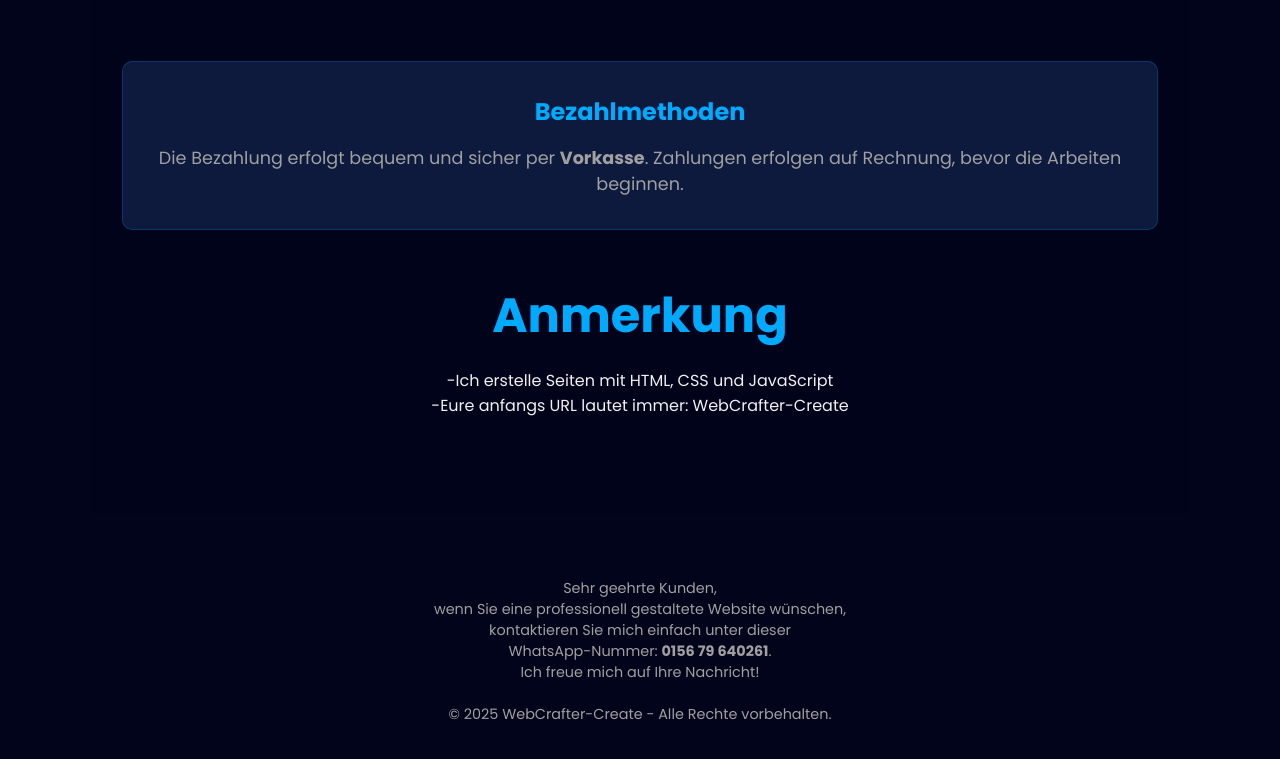
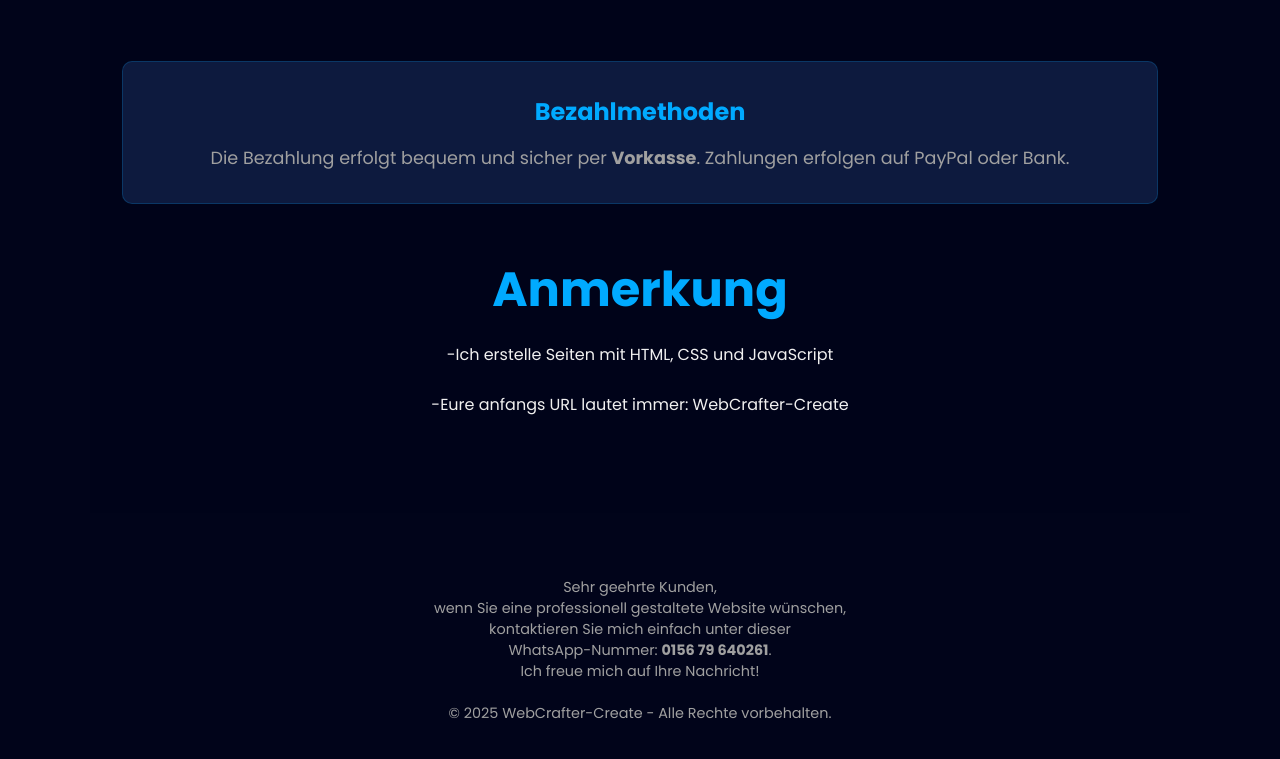
Before and after one commit to WebCrafter-Create/agency, a plain HTML site: page shopping.de/index.html in a window 1280 px wide. Shown: the part 4194-4953 px from the top of the page. Drawn offline with Linux system fonts and the light colour scheme.

Commit message:
Update index.html

```diff
--- a/shopping.de/index.html
+++ b/shopping.de/index.html
@@ -422,11 +422,12 @@
             <!-- Bezahlmethode -->
             <div class="payment-methods">
                 <h3>Bezahlmethoden</h3>
-                <p>Die Bezahlung erfolgt bequem und sicher per <strong>Vorkasse</strong>. Zahlungen erfolgen auf Rechnung, bevor die Arbeiten beginnen.</p>
+                <p>Die Bezahlung erfolgt bequem und sicher per <strong>Vorkasse</strong>. Zahlungen erfolgen auf PayPal oder Bank.</p>
             </div>
 <br> <br>
            <h2 style="text-align: center; font-size: 3rem; margin-bottom: 1rem;">Anmerkung</h2>
 <p style="text-align: center;">-Ich erstelle Seiten mit HTML, CSS und JavaScript</p>
+            <br>
 <p style="text-align: center;">-Eure anfangs URL lautet immer: WebCrafter-Create</p>
 
 <p style="text-align: center;"></p>
```
